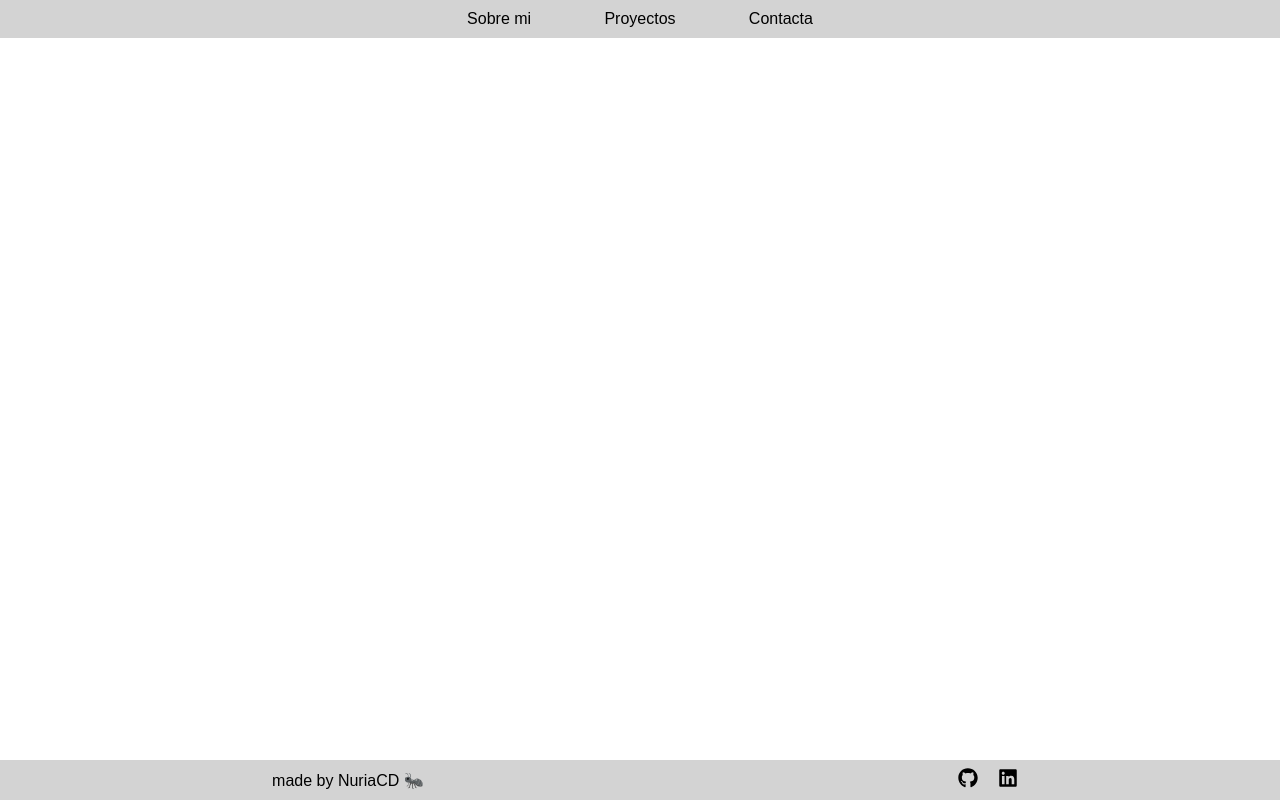
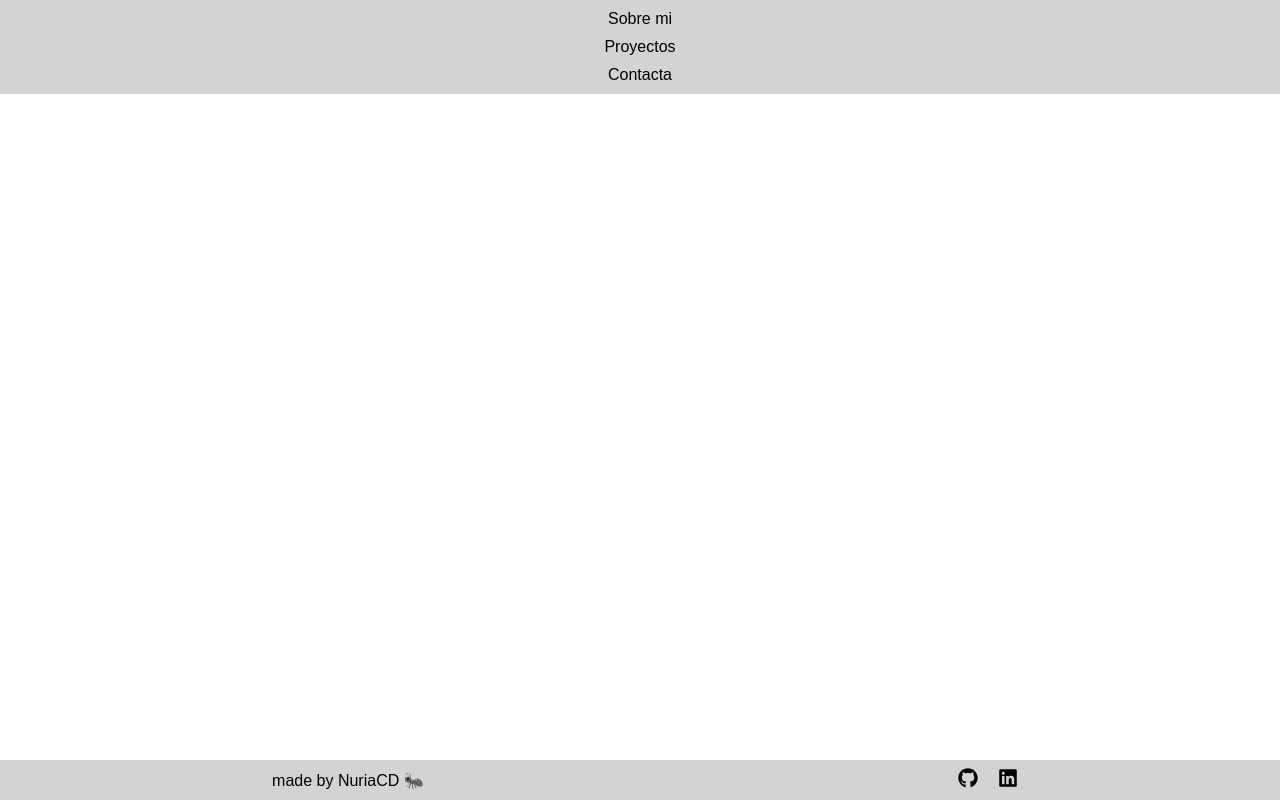
Before and after one commit to Nuria8890/portfolio, a React (Vite) app: page / in a window 1280 px wide. Built offline with nearby package versions, Linux system fonts and the light colour scheme; a web font is replaced by a local one.

Commit message:
add vaiables

```diff
--- a/src/components/header/Header.jsx
+++ b/src/components/header/Header.jsx
@@ -8,6 +8,7 @@ function Header({ handleToggleMenu, menuIsOpen }) {
       <Menu_hamburguesa
         handleToggleMenu={handleToggleMenu}
         menuIsOpen={menuIsOpen}
+        classList={"header__nav__list"}
       />
       <nav className="header__nav">
         <Nav_elements
--- a/src/components/header/Menu_hamburguesa.jsx
+++ b/src/components/header/Menu_hamburguesa.jsx
@@ -3,7 +3,7 @@ import { CgMenuRound } from "react-icons/cg";
 import { IoIosCloseCircleOutline } from "react-icons/io";
 import Nav_elements from "./Nav_elements";
 
-function Menu_hamburguesa({ handleToggleMenu, menuIsOpen }) {
+function Menu_hamburguesa({ handleToggleMenu, menuIsOpen, classList }) {
   const openCloseMenu = menuIsOpen ? "menu__open" : "menu__close";
 
   return (
@@ -15,7 +15,10 @@ function Menu_hamburguesa({ handleToggleMenu, menuIsOpen }) {
           className="menu__icon__close"
           onClick={handleToggleMenu}
         />
-        <Nav_elements classElement={"menu__nav-element"} />
+        <Nav_elements
+          classList={classList}
+          classElement={"menu__nav-element"}
+        />
       </nav>
       {menuIsOpen && (
         <div className="menu__open__bg" onClick={handleToggleMenu}></div>
--- a/src/styles/App.scss
+++ b/src/styles/App.scss
@@ -1,2 +1,3 @@
+@use "@/styles/core/variables";
 @use "@/styles/core/reset";
 @use "@/styles/pages/index";
--- /dev/null
+++ b/src/styles/core/_variables.scss
@@ -0,0 +1,3 @@
+$primary-color: #3498db;
+
+$secundary-color: #ffc0cb;
--- a/src/styles/layout/header/Header.scss
+++ b/src/styles/layout/header/Header.scss
@@ -6,6 +6,12 @@
   padding: 5px;
   &__nav {
     display: none;
+    &__list {
+      display: flex;
+      flex-direction: column;
+      align-items: center;
+      width: 100%;
+    }
   }
   @media (min-width: 1024px) {
     &__nav {
--- a/src/styles/layout/header/Menu_hamburguesa.scss
+++ b/src/styles/layout/header/Menu_hamburguesa.scss
@@ -1,3 +1,5 @@
+@import "@/styles/core/variables";
+
 .menu {
   position: fixed;
   height: 100vh;
@@ -26,8 +28,8 @@
   }
   &__open {
     z-index: 2;
-    width: 6rem;
-    background-color: green;
+    width: 7rem;
+    background-color: $primary-color;
     transition: all 1s ease-in-out;
     transform: translateX(0);
     &__bg {
@@ -59,7 +61,7 @@
     &:hover {
       cursor: pointer;
       border-radius: 40%;
-      background-color: pink;
+      background-color: $secundary-color;
       transform: scale(1.1);
     }
   }
```
